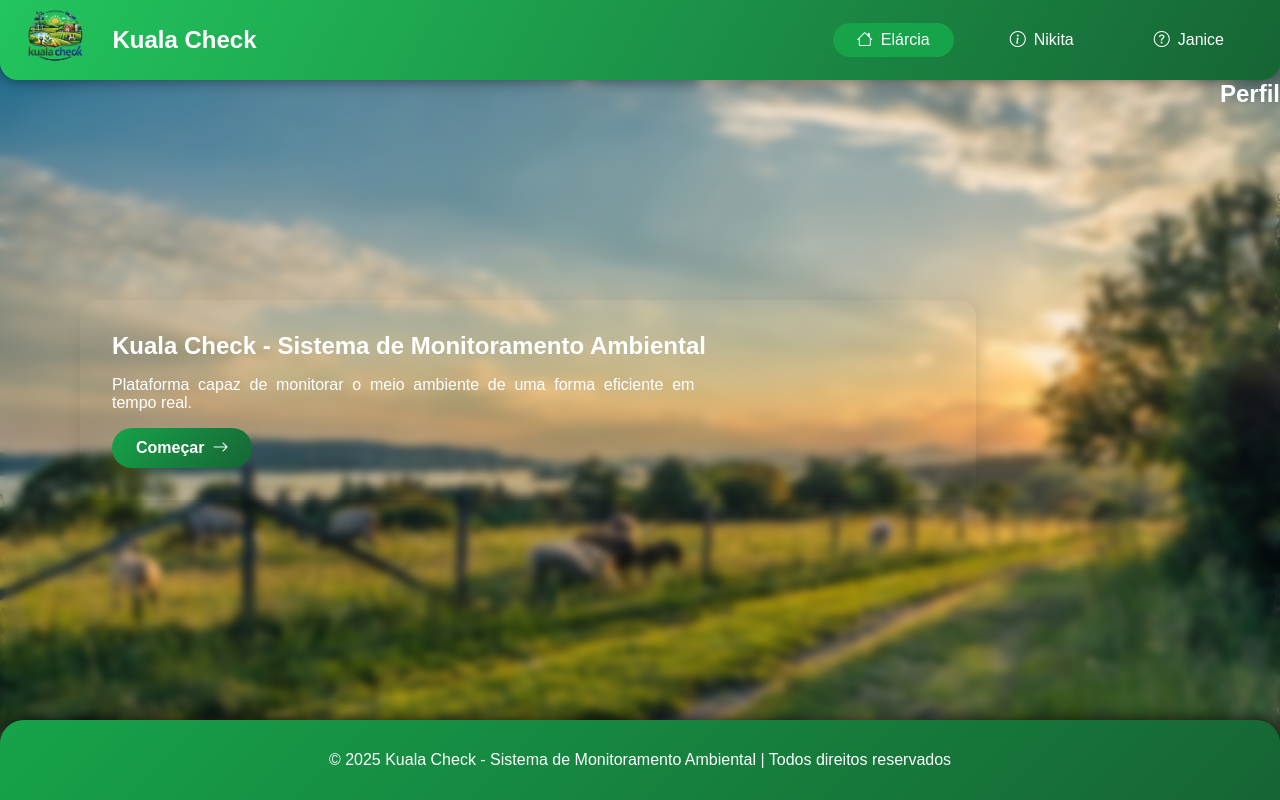
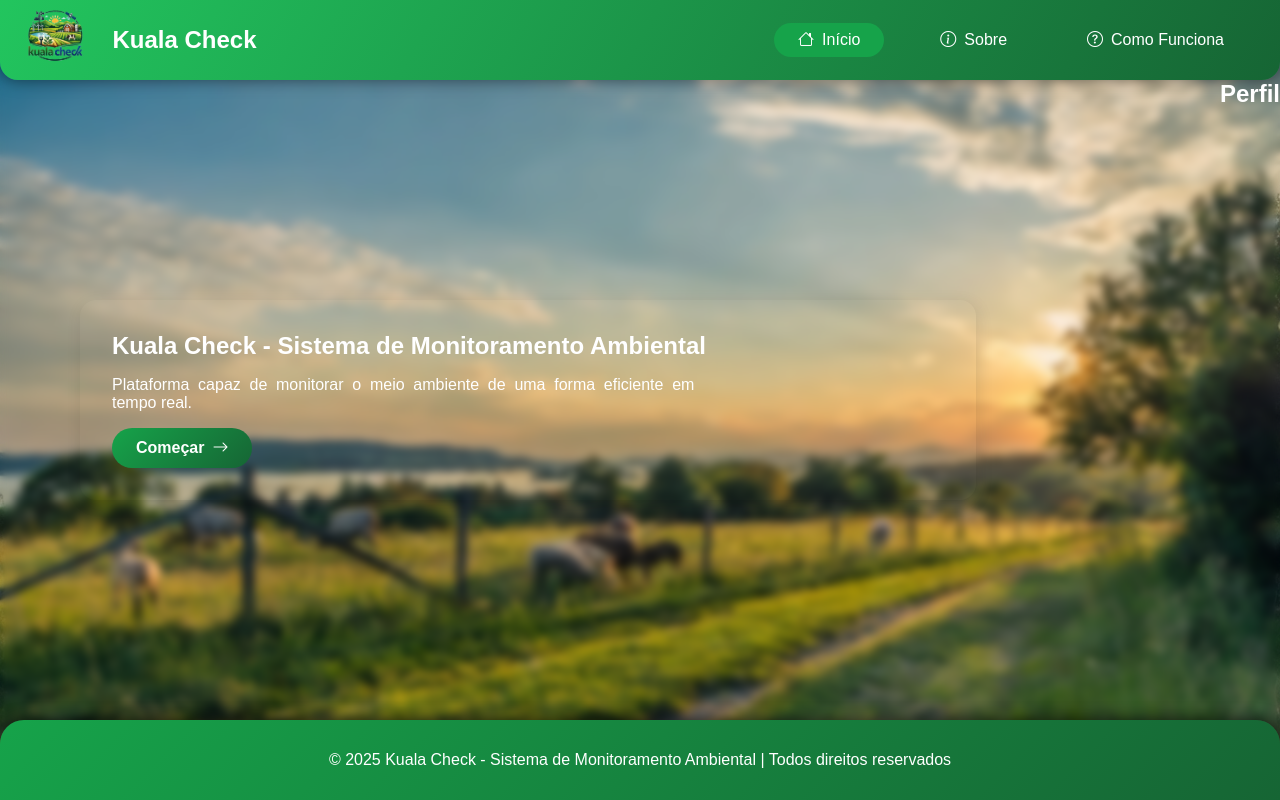
Before and after one commit to otinieldasilva24-dev/Kuala-Check, a website: page public/index.html in a window 1280 px wide. Drawn offline with Linux system fonts and the light colour scheme.

Commit message:
Reactulizei a NavBar

```diff
--- a/public/index.html
+++ b/public/index.html
@@ -24,15 +24,15 @@
 
           <li id="init" class="active navigator">
              <i class="bi bi-house"></i>
-             Elárcia
+             Início
           </li>
           <li id="about" class="navigator">
              <i class="bi bi-info-circle"></i>
-             Nikita
+             Sobre
           </li>
           <li id="more" class="navigator">
             <i class="bi bi-question-circle"></i>
-             Janice
+             Como Funciona
           </li>
         </ul>
       </nav>
```
